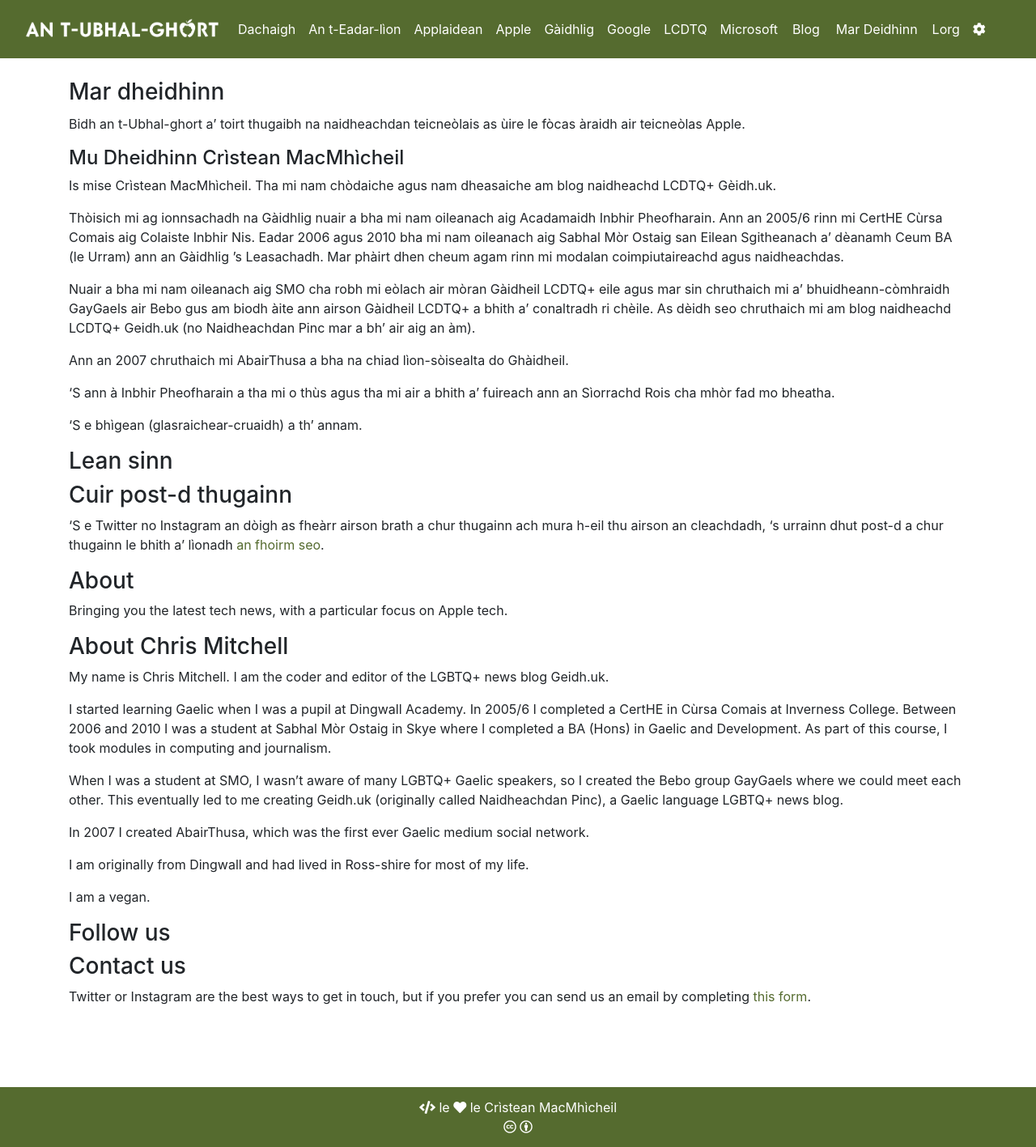
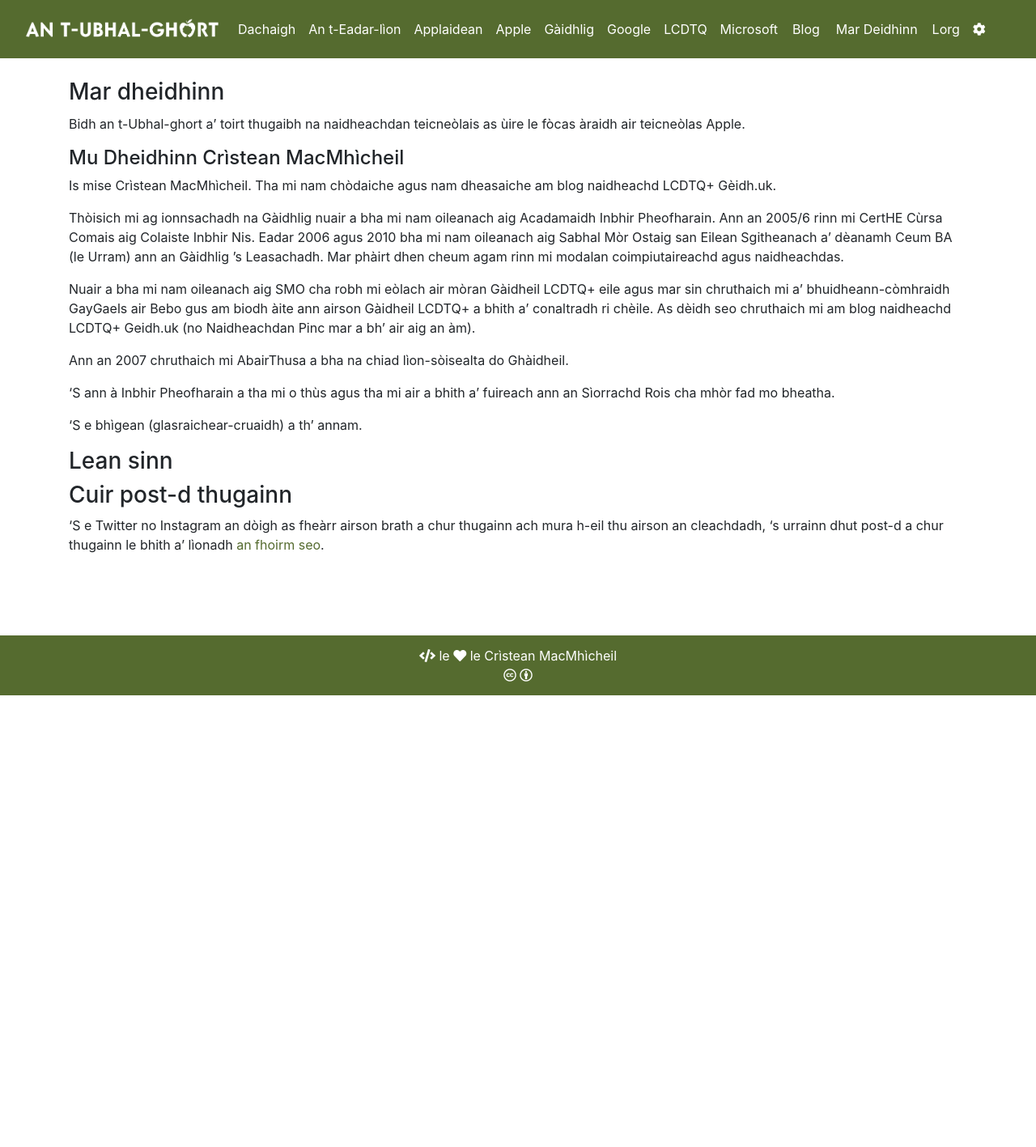
Before and after one commit to MacMhicheil/atug, a Jekyll site: the page built from mar-deidhinn.md, in a window 1280 px wide. Shown: the whole page at 81% size. Built offline with Jekyll 4.4.1, drawn with Linux system fonts in a browser that asks for light colours; nearby versions of some CDN libraries; after the commit the page ends 900 px from its top, so only the background shows below that.

Commit message:
Update mar-deidhinn.md

```diff
--- a/mar-deidhinn.md
+++ b/mar-deidhinn.md
@@ -27,29 +27,3 @@ Ann an 2007 chruthaich mi AbairThusa a bha na chiad lìon-sòisealta do Ghàidhe
 ### Cuir post-d thugainn
 
 'S e Twitter no Instagram an dòigh as fheàrr airson brath a chur thugainn ach mura h-eil thu airson an cleachdadh, 's urrainn dhut post-d a chur thugainn le bhith a' lìonadh [an fhoirm seo]({{ site.baseurl }}/cuir-fios).
-
-### About
-
-Bringing you the latest tech news, with a particular focus on Apple tech.
-
-### About Chris Mitchell
-
-My name is Chris Mitchell. I am the coder and editor of the LGBTQ+ news blog Geidh.uk.
-
-I started learning Gaelic when I was a pupil at Dingwall Academy. In 2005/6 I completed a CertHE in Cùrsa Comais at Inverness College. Between 2006 and 2010 I was a student at Sabhal Mòr Ostaig in Skye where I completed a BA (Hons) in Gaelic and Development. As part of this course, I took modules in computing and journalism.
-
-When I was a student at SMO, I wasn’t aware of many LGBTQ+ Gaelic speakers, so I created the Bebo group GayGaels where we could meet each other. This eventually led to me creating Geidh.uk (originally called Naidheachdan Pinc), a Gaelic language LGBTQ+ news blog.
-
-In 2007 I created AbairThusa, which was the first ever Gaelic medium social network.
-
-I am originally from Dingwall and had lived in Ross-shire for most of my life.
-
-I am a vegan.
-
-### Follow us
-
-{% include divider.html %}
-
-### Contact us
-
-Twitter or Instagram are the best ways to get in touch, but if you prefer you can send us an email by completing [this form]({{ site.baseurl }}/cuir-fios).
```
